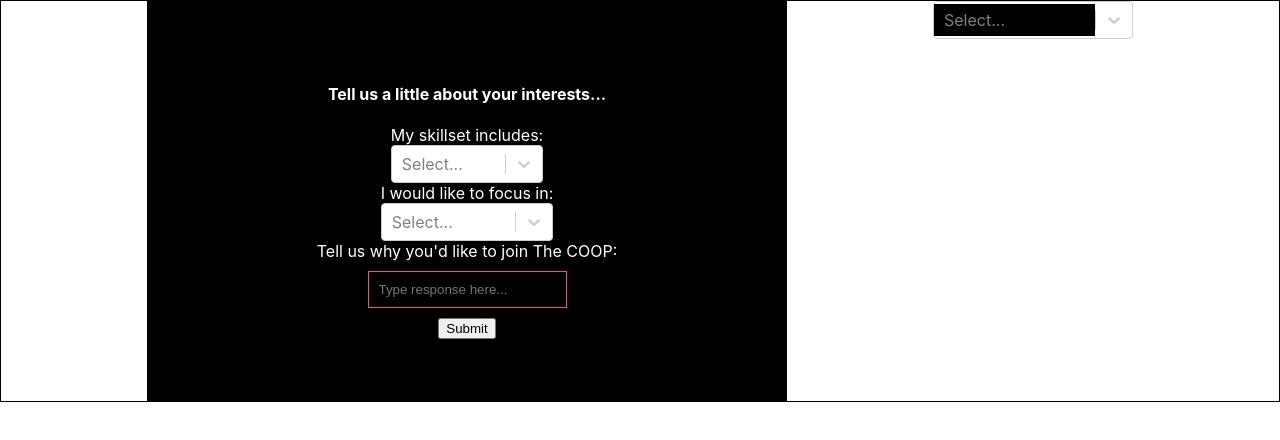
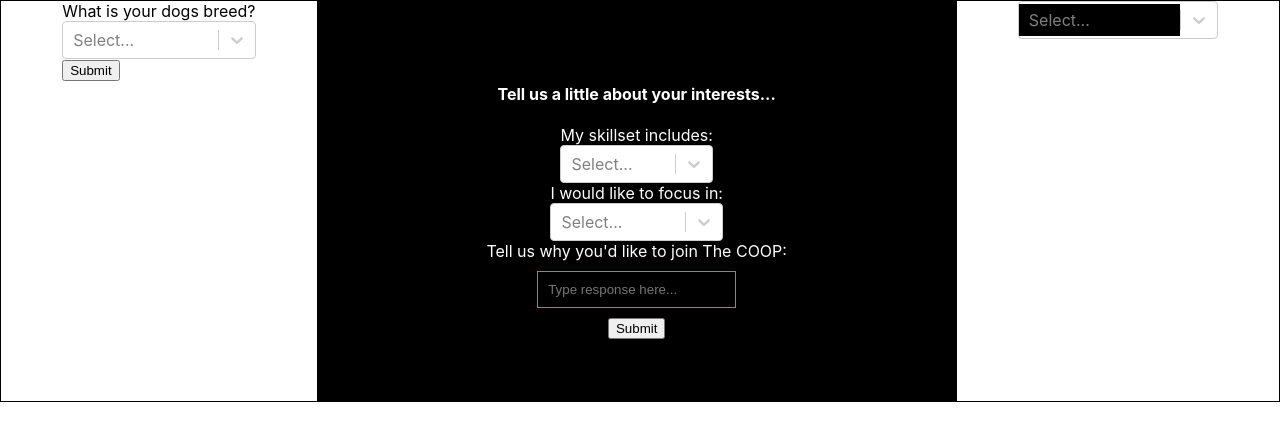
Before and after one commit to theCOOPcc/sign-up-form, a React (Create React App) app: page / in a window 1280 px wide. Shown: the top 440 px of the page. Built offline with nearby package versions, Linux system fonts and the light colour scheme.

Commit message:
test combining libraries

```diff
--- a/src/App.js
+++ b/src/App.js
@@ -10,6 +10,7 @@ import DesignerForm from "./components/forms/DesignerForm";
 
 // import MentorForm from './components/forms/MentorForm'
 // import ChoosePath from "./components/forms/ChoosePath";
+import CoryForm from "./components/CoryTestForm/CoryForm"
 import MySelect, { choices, colorStyles } from "./components/forms/SelectTests/select-re";
 
 
@@ -59,7 +60,7 @@ const App = () => {
 			{/* <ChoosePath /> */}
       {/* <MentorForm />  */}
 			{/* <EngineerForm /> */}
-
+			<CoryForm />
 			{/* <DataScienceForm />  */}
 			<DesignerForm />
 			{/* <InfoIntakeForm />  */}
--- /dev/null
+++ b/src/components/CoryTestForm/CoryForm.jsx
@@ -0,0 +1,40 @@
+import React from "react";
+import { Formik, Form } from "formik";
+import * as Yup from "yup"
+import Dropdown from "./ReactSelectFormik";
+
+const options = [
+	{ value: "terrier", label: "Terrier" },
+	{ value: "hound", label: "Hound" },
+	{ value: "corgi", label: "Corgi" },
+];
+
+const schema = Yup.object({
+  dogBreed: Yup.string().required("Required")
+})
+
+const DogForm = () => {
+  return (
+    <Formik
+      initialValues={{
+        dogBreed: "",
+      }}
+      validationSchema={schema}
+      onSubmit={(values) => {
+        console.log(values)
+      }}
+      >
+      <Form>
+        <Dropdown
+          label="What is your dogs breed?"
+          name="dogBreed"
+          options={options}
+          iid="dogBreed"
+        />
+      <button type="submit">Submit</button>
+      </Form>
+    </Formik>
+   );
+}
+
+export default DogForm;
--- /dev/null
+++ b/src/components/CoryTestForm/ReactSelectFormik.jsx
@@ -0,0 +1,25 @@
+import { useField, FieldProps } from "formik"
+import Select, { Option, ReactSelectProps } from "react-select"
+// import { Error Message, SelectField, FieldLabel } from
+
+const Dropdown = ({label, ...props}) => {
+  const [field, meta, helpers] = useField(props);
+
+  const { options } = props;
+  const { touched, error,value } = meta;
+  const { setValue } = helpers;
+
+  return (
+    <>
+      <label htmlFor={props.id || props.name}>{label}</label>
+      <Select
+      options={options}
+      name={field.name}
+      onChange={(option) => setValue(option.value)}
+      instanceId={props.iid}
+      />
+    </>
+   );
+}
+
+export default Dropdown;
--- a/src/components/forms/DesignerForm.js
+++ b/src/components/forms/DesignerForm.js
@@ -1,12 +1,14 @@
 import React from "react";
 // import ReactDom from 'react-dom'
-import { Formik, Form} from "formik";
+import { Formik, Form } from "formik";
 import * as Yup from "yup";
 import * as Fields from "./fields";
 import * as Inputs from "./inputs";
 import styled from 'styled-components'
 import ReactSelect from 'react-select';
 import MySelect from './SelectTests/select-re';
+import { designFields } from './fields'
+
 
 // export const FormStyles = {
 //   container: (provided, state) => ({
--- a/src/components/forms/fields.js
+++ b/src/components/forms/fields.js
@@ -3,7 +3,7 @@ export const candidatePath = {
   value: 'role',
   choices: [
     'Engineer',
-    'Desinger',
+    'Designer',
     'Data Scientist',
     'Mentor'
   ]
```
